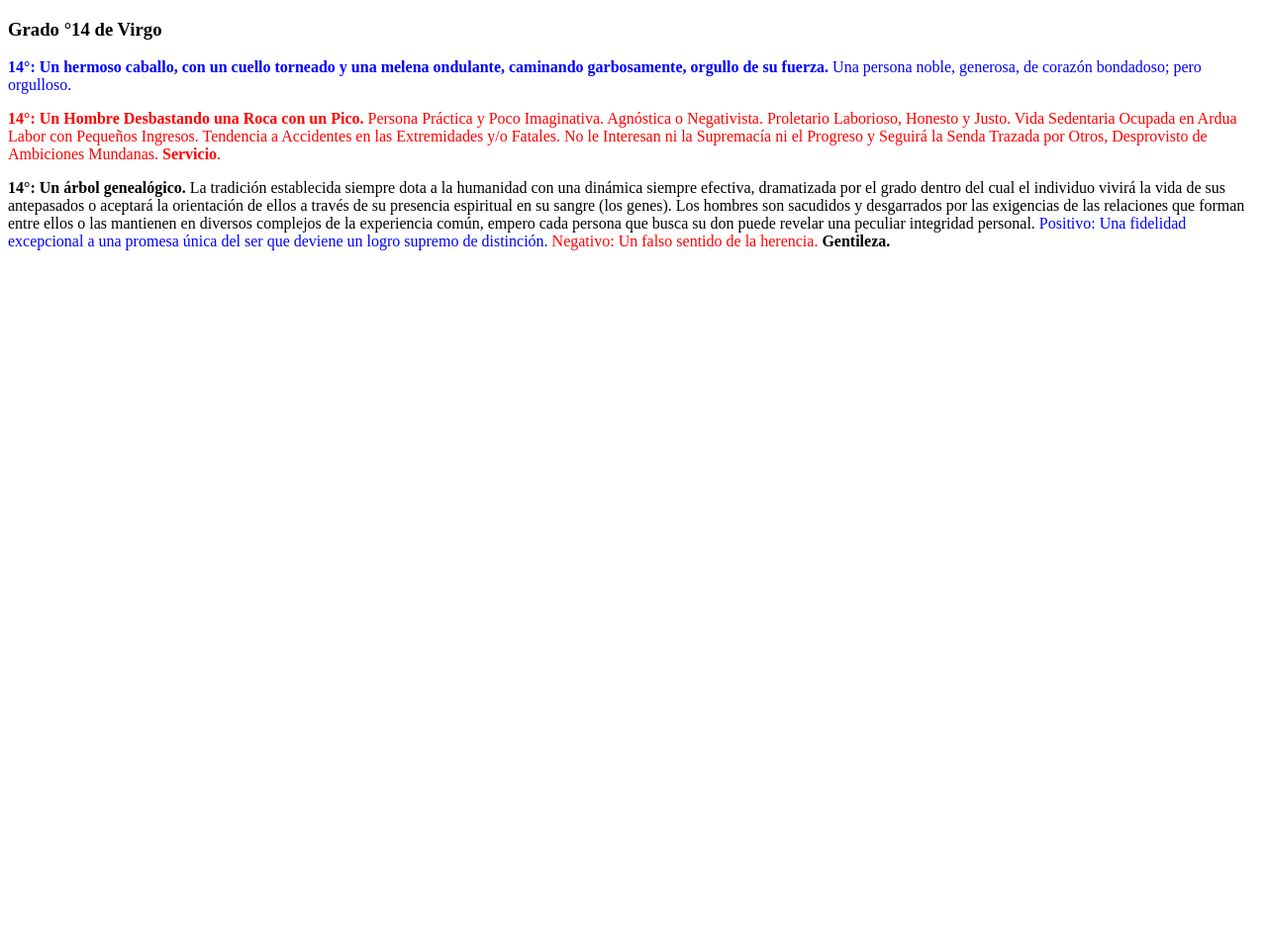
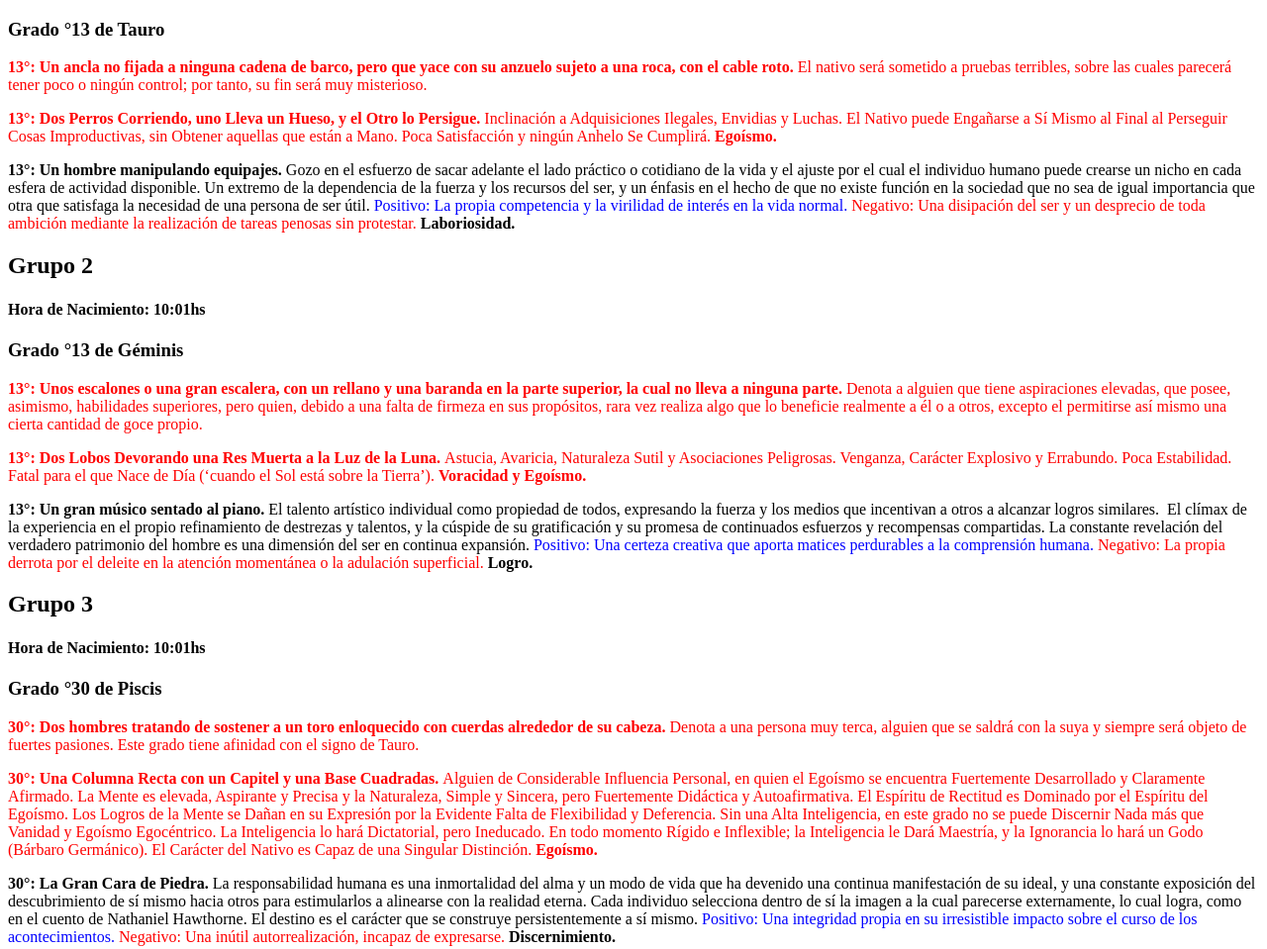
Before and after one commit to nextsigner/nextsigner.github.io, a plain HTML site: page sabianos/laura.html in a window 1280 px wide. Shown: the part 360-1319 px from the top of the page at 99% size. Before the commit the page ends 800 px from the top, so only its background shows below. Drawn offline with Linux system fonts and the light colour scheme.

Commit message:
se sube el html laura 1617991764016

```diff
--- a/sabianos/laura.html
+++ b/sabianos/laura.html
@@ -13,10 +13,24 @@
         <br/>
 <h2>Grupo 1</h2>
 <h4>Hora de Nacimiento: 10:01hs</h4>
-<h3> Grado °14 de Virgo</h3>
-<p class="entry-excerpt" ><span style="color: rgb(0, 0, 255);"><strong>14°:</strong> <strong>Un hermoso caballo, con un cuello torneado y una melena ondulante, caminando garbosamente, orgullo de su fuerza. </strong>Una persona noble, generosa, de corazón bondadoso; pero orgulloso.</span></p>
-<p class="entry-excerpt" ><span style="color: rgb(255, 0, 0);"><strong>14°:</strong> <strong>Un Hombre Desbastando una Roca con un Pico. </strong>Persona Práctica y Poco Imaginativa. Agnóstica o Negativista. Proletario Laborioso, Honesto y Justo. Vida Sedentaria Ocupada en Ardua Labor con Pequeños Ingresos. Tendencia a Accidentes en las Extremidades y/o Fatales. No le Interesan ni la Supremacía ni el Progreso y Seguirá la Senda Trazada por Otros, Desprovisto de Ambiciones Mundanas. <strong>Servicio</strong>.</span></p>
-<p class="entry-excerpt" ><strong>14°:</strong> <strong>Un árbol genealógico. </strong>La tradición establecida siempre dota a la humanidad con una dinámica siempre efectiva, dramatizada por el grado dentro del cual el individuo vivirá la vida de sus antepasados o aceptará la orientación de ellos a través de su presencia espiritual en su sangre (los genes). Los hombres son sacudidos y desgarrados por las exigencias de las relaciones que forman entre ellos o las mantienen en diversos complejos de la experiencia común, empero cada persona que busca su don puede revelar una peculiar integridad personal. <span style="color: rgb(0, 0, 255);">Positivo: Una fidelidad excepcional a una promesa única del ser que deviene un logro supremo de distinción.</span> <span style="color: rgb(255, 0, 0);">Negativo: Un falso sentido de la herencia.</span> <strong>Gentileza.</strong></p>
+<h3> Grado °13 de Tauro</h3>
+<p class="entry-excerpt" ><span style="color: rgb(255, 0, 0);"><strong>13°:</strong> <strong>Un ancla no fijada a ninguna cadena de barco, pero que yace con su anzuelo sujeto a una roca, con el cable roto. </strong>El nativo será sometido a pruebas terribles, sobre las cuales parecerá tener poco o ningún control; por tanto, su fin será muy misterioso.</span></p>
+<p class="entry-excerpt" ><span style="color: rgb(255, 0, 0);"><strong>13°:</strong> <strong>Dos Perros Corriendo, uno Lleva un Hueso, y el Otro lo Persigue. </strong>Inclinación a Adquisiciones Ilegales, Envidias y Luchas. El Nativo puede Engañarse a Sí Mismo al Final al Perseguir Cosas Improductivas, sin Obtener aquellas que están a Mano. Poca Satisfacción y ningún Anhelo Se Cumplirá. <strong>Egoísmo.</strong></span></p>
+<p class="entry-excerpt" ><strong>13°:</strong> <strong>Un hombre manipulando equipajes. </strong>Gozo en el esfuerzo de sacar adelante el lado práctico o cotidiano de la vida y el ajuste por el cual el individuo humano puede crearse un nicho en cada esfera de actividad disponible. Un extremo de la dependencia de la fuerza y los recursos del ser, y un énfasis en el hecho de que no existe función en la sociedad que no sea de igual importancia que otra que satisfaga la necesidad de una persona de ser útil. <span style="color: rgb(0, 0, 255);">Positivo: La propia competencia y la virilidad de interés en la vida normal.</span> <span style="color: rgb(255, 0, 0);">Negativo: Una disipación del ser y un desprecio de toda ambición mediante la realización de tareas penosas sin protestar.</span> <strong>Laboriosidad.</strong></p>
+
+<h2>Grupo 2</h2>
+<h4>Hora de Nacimiento: 10:01hs</h4>
+<h3> Grado °13 de Géminis</h3>
+<p class="entry-excerpt" ><span style="color: rgb(255, 0, 0);"><strong>13°:</strong> <strong>Unos escalones o una gran escalera, con un rellano y una baranda en la parte superior, la cual no lleva a ninguna parte. </strong>Denota a alguien que tiene aspiraciones elevadas, que posee, asimismo, habilidades superiores, pero quien, debido a una falta de firmeza en sus propósitos, rara vez realiza algo que lo beneficie realmente a él o a otros, excepto el permitirse así mismo una cierta cantidad de goce propio.</span></p>
+<p class="entry-excerpt" ><span style="color: rgb(255, 0, 0);"><strong>13°:</strong> <strong>Dos Lobos Devorando una Res Muerta a la Luz de la Luna. </strong>Astucia, Avaricia, Naturaleza Sutil y Asociaciones Peligrosas. Venganza, Carácter Explosivo y Errabundo. Poca Estabilidad. Fatal para el que Nace de Día (‘cuando el Sol está sobre la Tierra’). <strong>Voracidad y Egoísmo.</strong></span></p>
+<p class="entry-excerpt" ><strong>13°:</strong> <strong>Un gran músico sentado al piano. </strong>El talento artístico individual como propiedad de todos, expresando la fuerza y los medios que incentivan a otros a alcanzar logros similares.&nbsp; El clímax de la experiencia en el propio refinamiento de destrezas y talentos, y la cúspide de su gratificación y su promesa de continuados esfuerzos y recompensas compartidas. La constante revelación del verdadero patrimonio del hombre es una dimensión del ser en continua expansión. <span style="color: rgb(0, 0, 255);">Positivo: Una certeza creativa que aporta matices perdurables a la comprensión humana.</span> <span style="color: rgb(255, 0, 0);">Negativo: La propia derrota por el deleite en la atención momentánea o la adulación superficial.</span> <strong>Logro.</strong></p>
+
+<h2>Grupo 3</h2>
+<h4>Hora de Nacimiento: 10:01hs</h4>
+<h3> Grado °30 de Piscis</h3>
+<p class="entry-excerpt" ><span style="color: rgb(255, 0, 0);"><strong>30°:</strong> <strong>Dos hombres tratando de sostener a un toro enloquecido con cuerdas alrededor de su cabeza. </strong>Denota a una persona muy terca, alguien que se saldrá con la suya y siempre será objeto de fuertes pasiones. Este grado tiene afinidad con el signo de Tauro.</span></p>
+<p class="entry-excerpt" ><span style="color: rgb(255, 0, 0);"><strong>30°:</strong> <strong>Una Columna Recta con un Capitel y una Base Cuadradas. </strong>Alguien de Considerable Influencia Personal, en quien el Egoísmo se encuentra Fuertemente Desarrollado y Claramente Afirmado. La Mente es elevada, Aspirante y Precisa y la Naturaleza, Simple y Sincera, pero Fuertemente Didáctica y Autoafirmativa. El Espíritu de Rectitud es Dominado por el Espíritu del Egoísmo. Los Logros de la Mente se Dañan en su Expresión por la Evidente Falta de Flexibilidad y Deferencia. Sin una Alta Inteligencia, en este grado no se puede Discernir Nada más que Vanidad y Egoísmo Egocéntrico. La Inteligencia lo hará Dictatorial, pero Ineducado. En todo momento Rígido e Inflexible; la Inteligencia le Dará Maestría, y la Ignorancia lo hará un Godo (Bárbaro Germánico). El Carácter del Nativo es Capaz de una Singular Distinción. <strong>Egoísmo.</strong></span></p>
+<p class="entry-excerpt" ><strong>30°:</strong> <strong>La Gran Cara de Piedra. </strong>La responsabilidad humana es una inmortalidad del alma y un modo de vida que ha devenido una continua manifestación de su ideal, y una constante exposición del descubrimiento de sí mismo hacia otros para estimularlos a alinearse con la realidad eterna. Cada individuo selecciona dentro de sí la imagen a la cual parecerse externamente, lo cual logra, como en el cuento de Nathaniel Hawthorne. El destino es el carácter que se construye persistentemente a sí mismo. <span style="color: rgb(0, 0, 255);">Positivo: Una integridad propia en su irresistible impacto sobre el curso de los acontecimientos.</span> <span style="color: rgb(255, 0, 0);">Negativo: Una inútil autorrealización, incapaz de expresarse.</span> <strong>Discernimiento.</strong></p>
 
 <br />
          <br />
```
